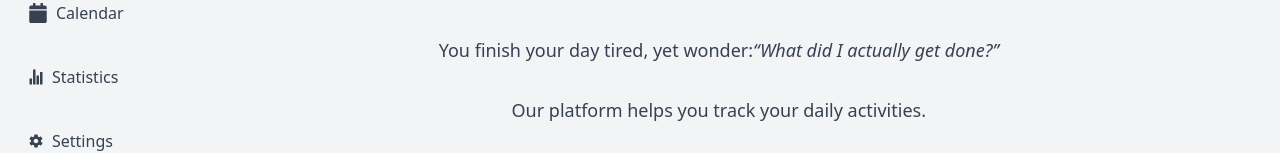
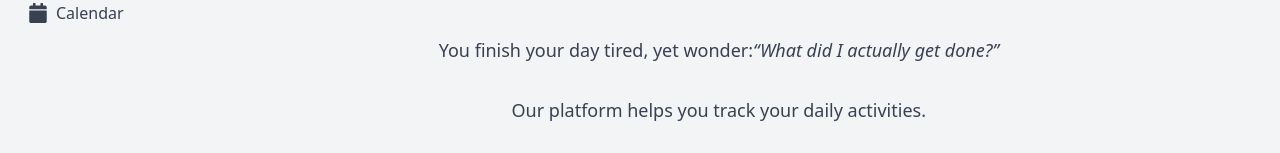
Before and after one commit to Julobulo/Calendar-React, a React (Vite) app in the folder calendar/: page / in a window 1280 px wide. Shown: the part 152-305 px from the top of the page. Built offline with nearby package versions, Linux system fonts and the light colour scheme; no server answers.

Commit message:
Commented out the navbar links to statistics and settings

```diff
--- a/calendar/src/components/Sidebar.tsx
+++ b/calendar/src/components/Sidebar.tsx
@@ -1,9 +1,9 @@
 import { Link, useLocation } from "react-router-dom";
 import { useState } from "react";
 import { FaBars, FaCalendar, FaChevronLeft } from "react-icons/fa";
-import { IoStatsChartSharp } from "react-icons/io5";
+// import { IoStatsChartSharp } from "react-icons/io5";
 import { GoHomeFill } from "react-icons/go";
-import { IoMdSettings } from "react-icons/io";
+// import { IoMdSettings } from "react-icons/io";
 
 const Sidebar = () => {
   const location = useLocation();
@@ -53,7 +53,7 @@ const Sidebar = () => {
             {isOpen && <span>Calendar</span>}
           </div>
         </Link>
-        <Link
+        {/* <Link
           to="/statistics"
           className={`p-3 rounded-lg ${isActive("/statistics") ? "bg-blue-500 text-white" : "hover:bg-blue-100 text-gray-700"
             }`}
@@ -72,7 +72,7 @@ const Sidebar = () => {
             <IoMdSettings />
             {isOpen && <span>Settings</span>}
           </div>
-        </Link>
+        </Link> */}
       </nav>
     </div>
     {/* Mobile Navbar (Hidden on desktop) */}
@@ -83,12 +83,12 @@ const Sidebar = () => {
     <Link to="/calendar" className={isActive("/calendar") ? "text-blue-500" : "text-gray-700"}>
       <FaCalendar className="text-2xl" />
     </Link>
-    <Link to="/statistics" className={isActive("/statistics") ? "text-blue-500" : "text-gray-700"}>
+    {/* <Link to="/statistics" className={isActive("/statistics") ? "text-blue-500" : "text-gray-700"}>
       <IoStatsChartSharp className="text-2xl" />
     </Link>
     <Link to="/settings" className={isActive("/settings") ? "text-blue-500" : "text-gray-700"}>
       <IoMdSettings className="text-2xl" />
-    </Link>
+    </Link> */}
   </div>
   </>
   );
```
